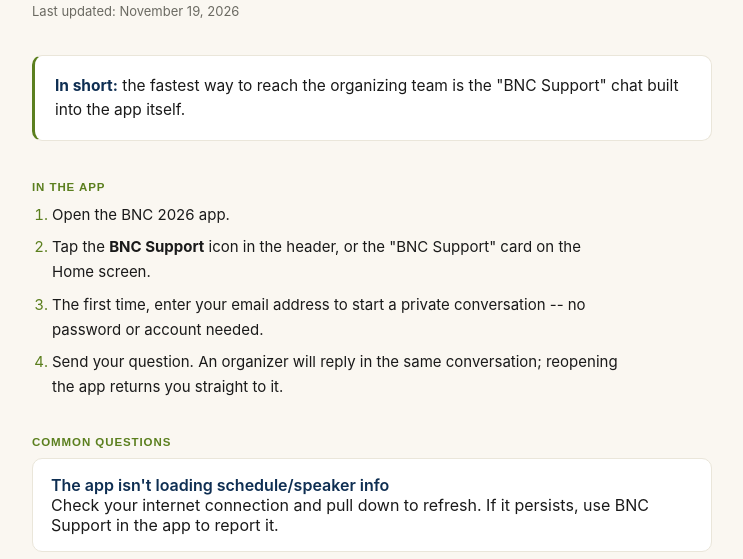
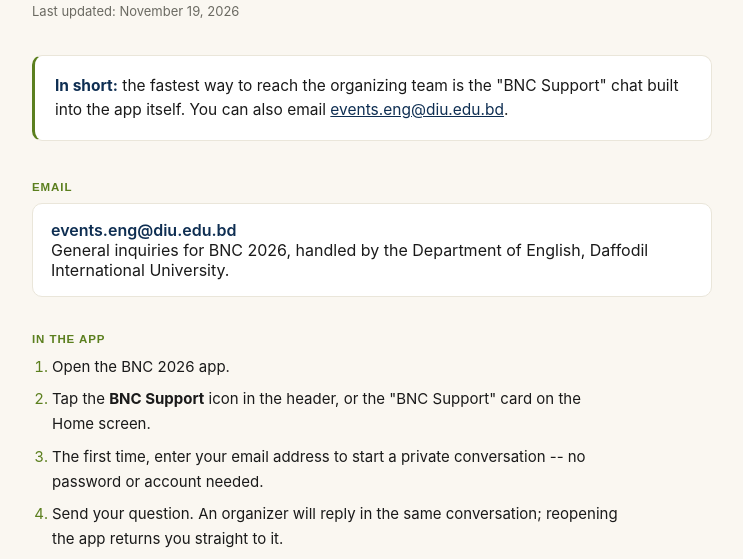
Before and after one commit to sabbirhamim/bnc2026-support-page, a plain HTML site: page index.html in a window 1280 px wide. Shown: the part 170-729 px from the top of the page, without its empty margins (268-1011 px from the left). Drawn offline with Linux system fonts and the light colour scheme.

Commit message:
Add contact email

```diff
--- a/index.html
+++ b/index.html
@@ -117,8 +117,16 @@
   <div class="updated">Last updated: November 19, 2026</div>
 
   <div class="summary">
-    <strong>In short:</strong> the fastest way to reach the organizing team is the "BNC Support" chat built into the app itself.
+    <strong>In short:</strong> the fastest way to reach the organizing team is the "BNC Support" chat built into the app itself. You can also email <a href="mailto:events.eng@diu.edu.bd" style="color: var(--primary);">events.eng@diu.edu.bd</a>.
   </div>
+
+  <section>
+    <div class="eyebrow">Email</div>
+    <div class="item">
+      <span class="label">events.eng@diu.edu.bd</span><br>
+      General inquiries for BNC 2026, handled by the Department of English, Daffodil International University.
+    </div>
+  </section>
 
   <section>
     <div class="eyebrow">In the app</div>
```
